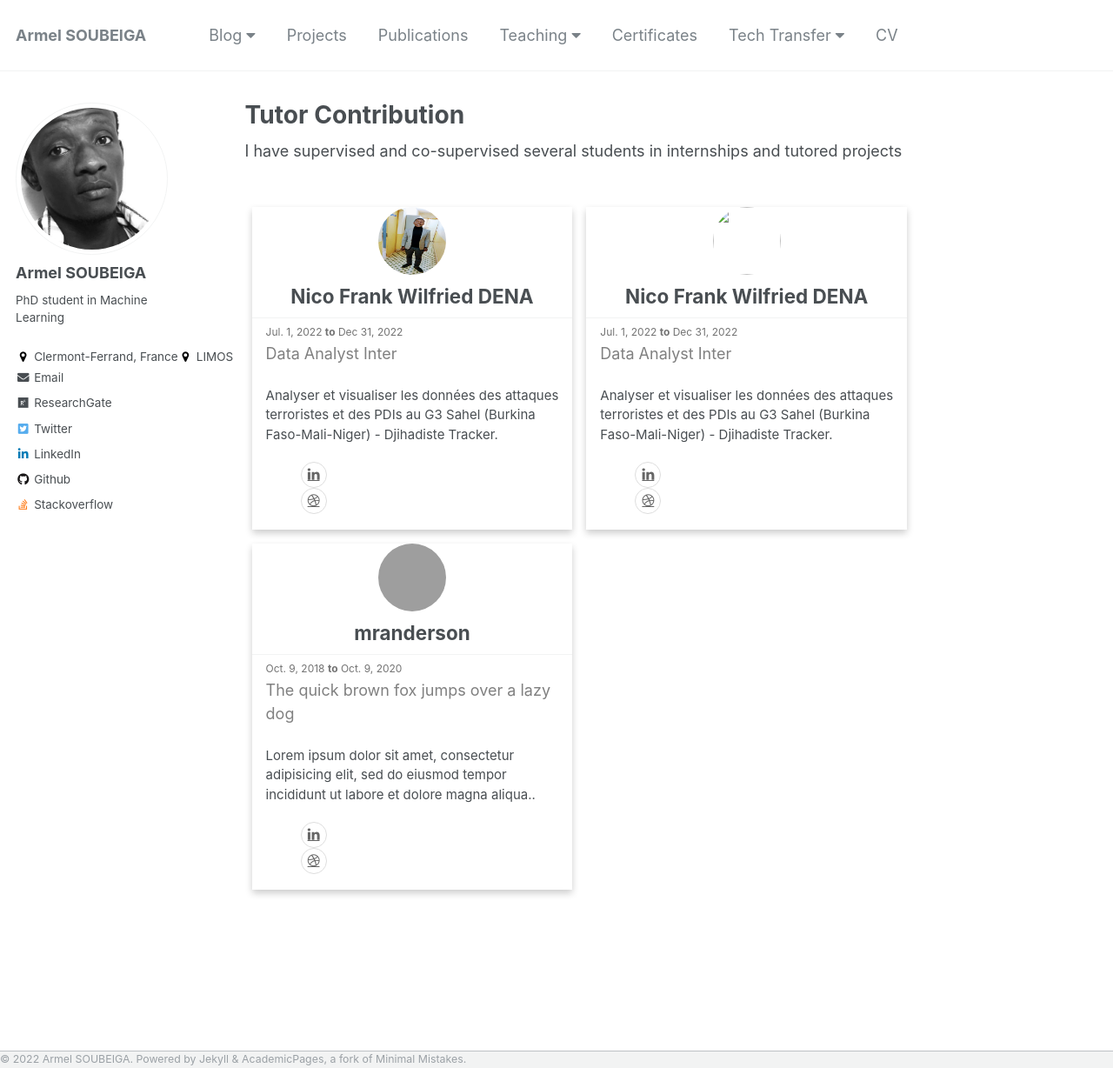
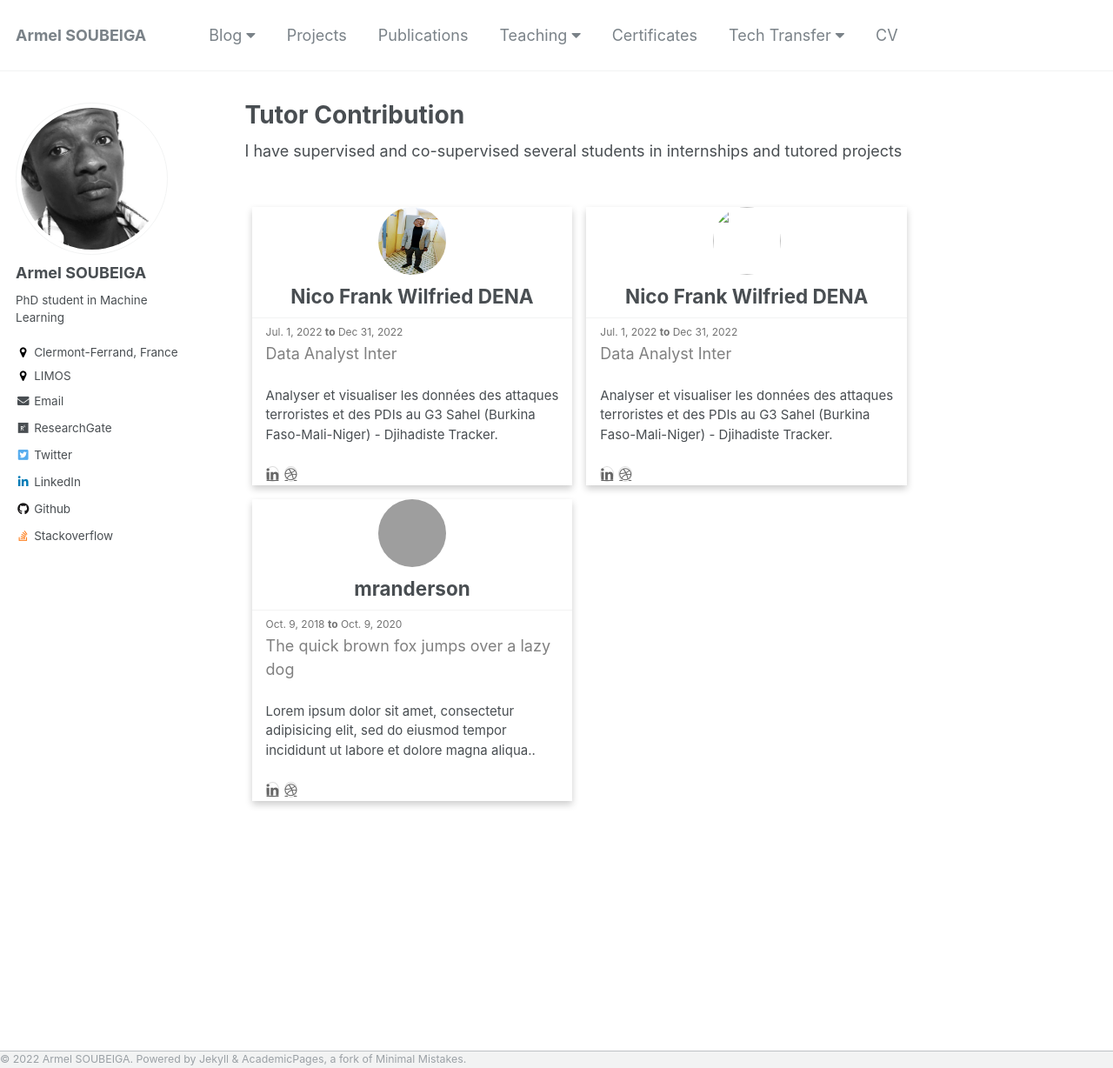
Before and after one commit to armelsoubeiga/armelsoubeiga.github.io, a Jekyll site: the page built from _pages/talks-tutor.html, in a window 1280 px wide and 1228 px high. Shown: the whole window at 87% size. Built offline with Jekyll 4.4.1, drawn with Linux system fonts in a browser that asks for light colours; grey boxes are pictures that could not be loaded.

Commit message:
Update talks-tutor.html

```diff
--- a/_pages/talks-tutor.html
+++ b/_pages/talks-tutor.html
@@ -69,7 +69,7 @@
     width: 30px;
     height: 30px;
     border: 1px solid #ddd;
-    display: flex;
+    display: inline;
     align-items: center;
     justify-content: center;
     color: #666;
@@ -82,10 +82,6 @@
     background: #ddd;
     text-decoration: none;
     color: #555;
-}
-
-ul li {
-   display: inline;
 }
 </style>
   </head>
@@ -109,10 +105,8 @@
               </span>
               <p class="title">{{ post.title }}</p>
               <p style="font-size: 15px;">{{ post.description }}.</p>
-              <ul>
-                <li><a href="{{ post.author_link }}" class="fa fa-linkedin social-link"></a></li>
-                <li><a href="{{ post.author_page }}" class="fa fa-dribbble social-link"></a></li>
-              </ul>
+              <a href="{{ post.author_link }}" class="fa fa-linkedin social-link"></a>
+              <a href="{{ post.author_page }}" class="fa fa-dribbble social-link"></a>
           </div>
         </div>
       </div>
```
